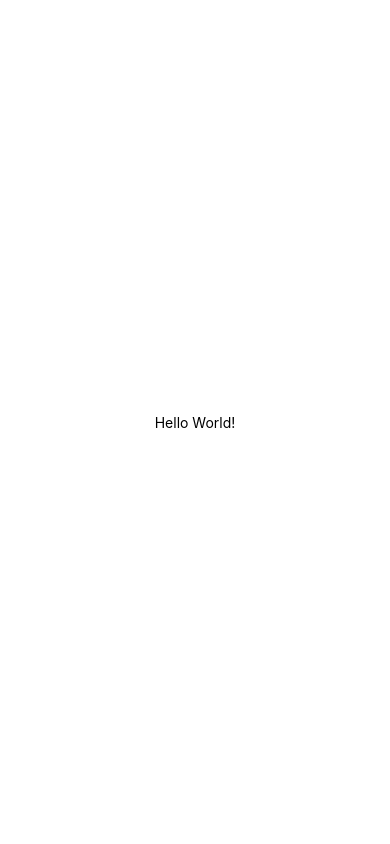
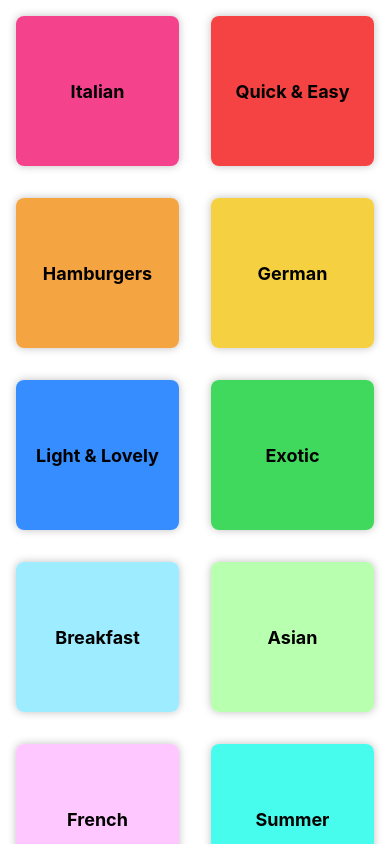
Before and after one commit to sparkandy/meals-app, a React Native app: screen / in a window 390 px wide. Built offline with nearby package versions, Linux system fonts and the light colour scheme.

Commit message:
category styling

```diff
--- a/App.js
+++ b/App.js
@@ -1,12 +1,13 @@
 import { StatusBar } from 'expo-status-bar';
 import { StyleSheet, Text, View } from 'react-native';
+import CategoriesScreen from './screens/CategoriesScreen';
 
 export default function App() {
   return (
-    <View style={styles.container}>
-      <Text>Hello World!</Text>
-      <StatusBar style="auto" />
-    </View>
+    <>
+      <StatusBar style='light' />
+      <CategoriesScreen />
+    </>
   );
 }
 
--- a/app.json
+++ b/app.json
@@ -5,6 +5,7 @@
     "version": "1.0.0",
     "orientation": "portrait",
     "icon": "./assets/icon.png",
+    "backgroundColor": "#24180f",
     "splash": {
       "image": "./assets/splash.png",
       "resizeMode": "contain",
--- /dev/null
+++ b/components/CategoryGridTile.js
@@ -0,0 +1,55 @@
+import { View, Pressable, Text, StyleSheet, Platform } from 'react-native';
+
+
+function CategoryGridTile ({title, color}){
+    return (
+      <View style={styles.gridItem}>
+        <Pressable
+          android_ripple={{ color: "#ccc" }}
+          style={({ pressed }) => [
+            styles.button,
+            pressed ? styles.buttonPressed : null,
+          ]}
+        >
+          <View style={[styles.innerContainer, { backgroundColor: color }]}>
+            <Text style={styles.title}>{title}</Text>
+          </View>
+        </Pressable>
+      </View>
+    );
+}
+
+export default CategoryGridTile;
+
+const styles = StyleSheet.create({
+  gridItem: {
+    flex: 1,
+    margin: 16,
+    height: 150,
+    borderRadius: 8,
+    elevation: 4,
+    backgroundColor: "white",
+    shadowColor: "black",
+    shadowOpacity: 0.25,
+    shadowOffset: { width: 0, height: 0 },
+    shadowRadius: 8,
+    overflow: Platform.OS === "android" ? "hidden" : "visible",
+  },
+  button: {
+    flex: 1,
+  },
+  buttonPressed: {
+    opacity: 0.5,
+  },
+  innerContainer: {
+    flex: 1,
+    padding: 16,
+    borderRadius: 8,
+    justifyContent: "center",
+    alignItems: "center",
+  },
+  title: {
+    fontWeight: "bold",
+    fontSize: 18,
+  },
+});
--- /dev/null
+++ b/models/category.js
@@ -0,0 +1,9 @@
+class Category {
+  constructor(id, title, color) {
+    this.id = id;
+    this.title = title;
+    this.color = color;
+  }
+}
+
+export default Category;
--- /dev/null
+++ b/models/meal.js
@@ -0,0 +1,33 @@
+class Meal {
+  constructor(
+    id,
+    categoryIds,
+    title,
+    affordability,
+    complexity,
+    imageUrl,
+    duration,
+    ingredients,
+    steps,
+    isGlutenFree,
+    isVegan,
+    isVegetarian,
+    isLactoseFree
+  ) {
+    this.id = id;
+    this.categoryIds = categoryIds;
+    this.title = title;
+    this.imageUrl = imageUrl;
+    this.ingredients = ingredients;
+    this.steps = steps;
+    this.duration = duration;
+    this.complexity = complexity;
+    this.affordability = affordability;
+    this.isGlutenFree = isGlutenFree;
+    this.isVegan = isVegan;
+    this.isVegetarian = isVegetarian;
+    this.isLactoseFree = isLactoseFree;
+  }
+}
+
+export default Meal;
--- /dev/null
+++ b/screens/CategoriesScreen.js
@@ -0,0 +1,19 @@
+import { FlatList } from 'react-native';
+import CategoryGridTile from '../components/CategoryGridTile';
+
+import { CATEGORIES } from '../data/dummy-data';
+
+function renderCategoryItem(itemData){
+    return <CategoryGridTile title={itemData.item.title} color={itemData.item.color}/>;
+}
+
+function CategoriesScreen (){
+    return <FlatList
+            data={CATEGORIES}
+            keyExtractor={(item) => item.id}
+            renderItem={renderCategoryItem}
+            numColumns={2}
+        />;
+}
+
+export default CategoriesScreen;
```
